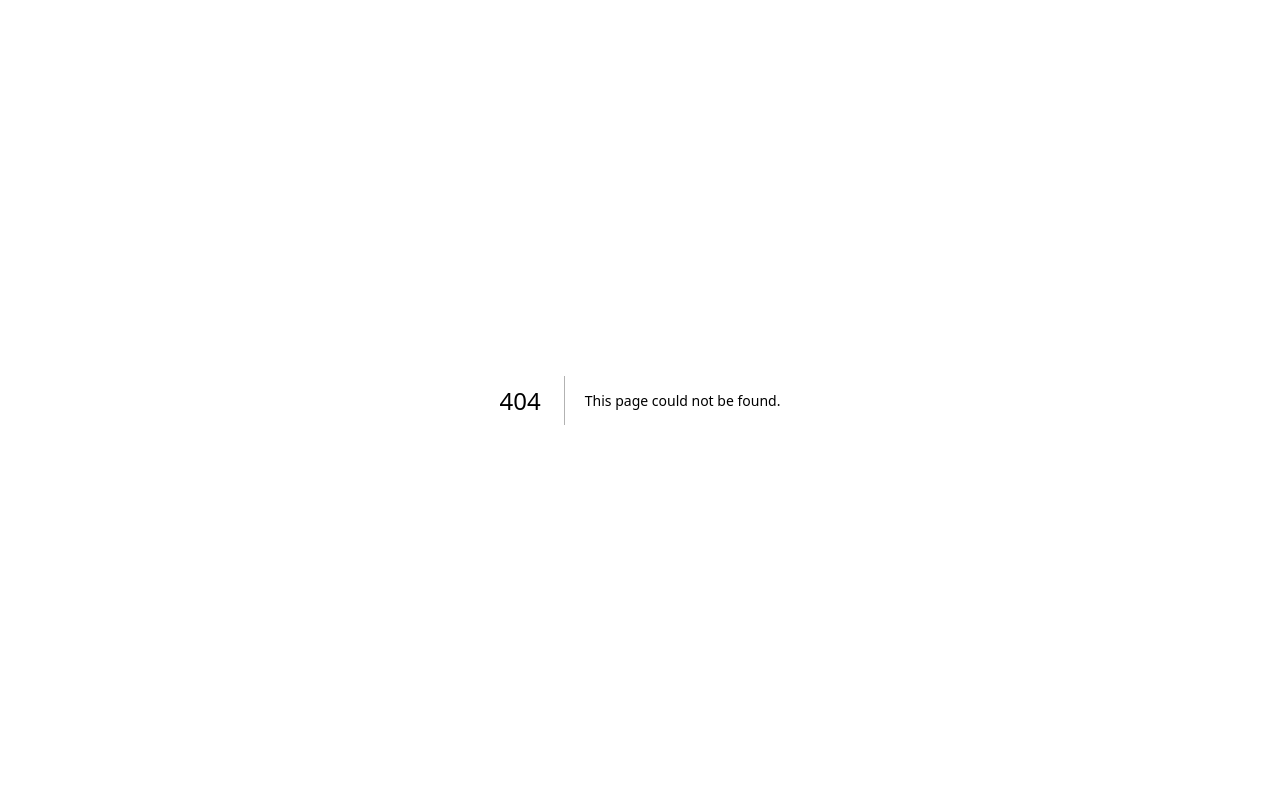
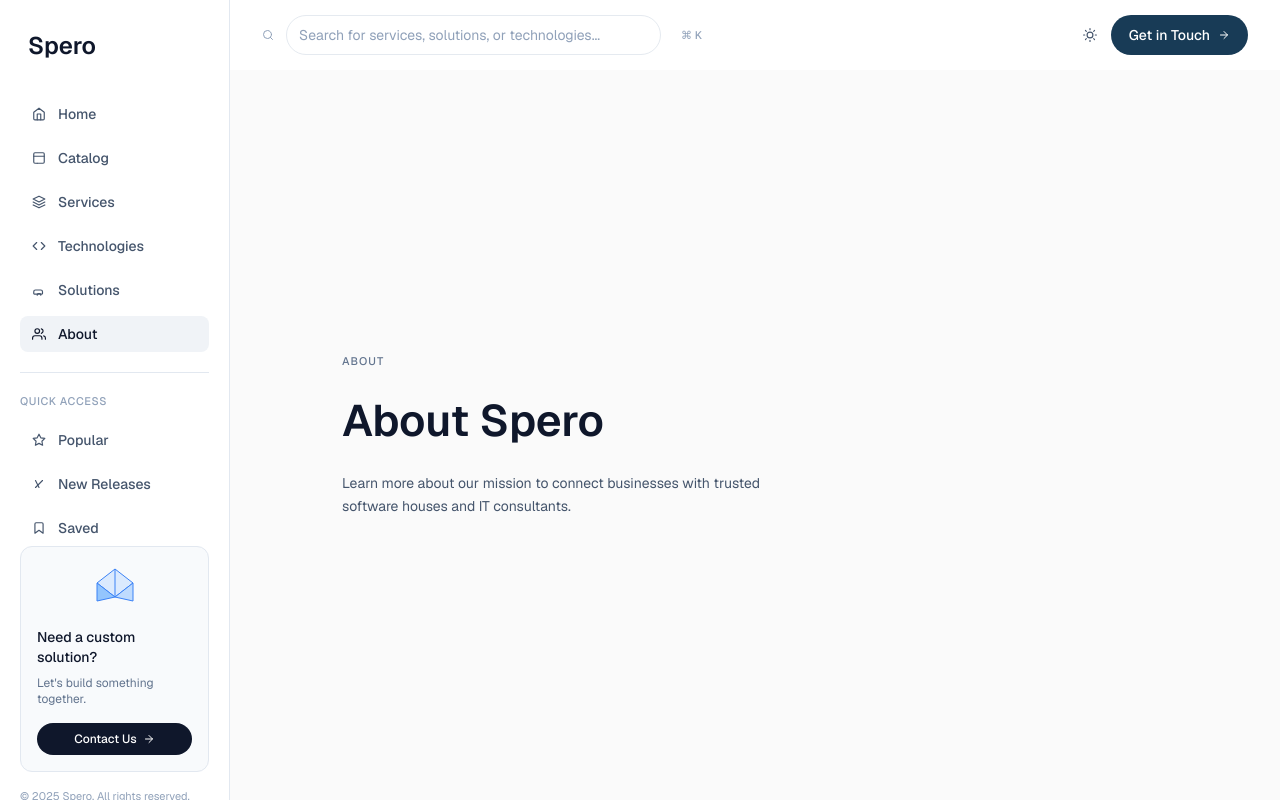
Before and after one commit to RamliWane/e-catalog-SPERO, a Next.js app: page /about in a window 1280 px wide. Before the commit this address had no page. Built offline with nearby package versions, Linux system fonts and the light colour scheme.

Commit message:
feat: navigation sidebar redirect to page

```diff
--- /dev/null
+++ b/app/about/page.tsx
@@ -0,0 +1,29 @@
+import Sidebar from "../components/layout/Sidebar";
+import TopNavbar from "../components/layout/TopNavbar";
+
+export default function AboutPage() {
+  return (
+    <div className="flex h-screen bg-zinc-50 font-sans">
+      <Sidebar />
+      <div className="ml-[230px] flex-1 flex flex-col min-h-0">
+        <TopNavbar />
+        <main className="flex-1 overflow-y-auto p-8 sm:p-12">
+          <div className="flex flex-col items-center justify-center min-h-full py-32 px-16 sm:items-start sm:text-left">
+            <div className="flex flex-col gap-6 text-center sm:items-start sm:text-left">
+              <span className="inline-block text-[11px] font-medium text-slate-500 uppercase tracking-widest">
+                About
+              </span>
+              <h1 className="text-[36px] lg:text-[44px] font-semibold text-slate-900 leading-tight">
+                About Spero
+              </h1>
+              <p className="text-[14px] text-slate-600 leading-relaxed max-w-[460px]">
+                Learn more about our mission to connect businesses with trusted
+                software houses and IT consultants.
+              </p>
+            </div>
+          </div>
+        </main>
+      </div>
+    </div>
+  );
+}
--- a/app/components/layout/Sidebar.tsx
+++ b/app/components/layout/Sidebar.tsx
@@ -1,4 +1,7 @@
-import type { ReactElement } from "react";
+"use client";
+
+import Link from "next/link";
+import { usePathname } from "next/navigation";
 import {
   HouseIcon,
   LayoutGridIcon,
@@ -15,34 +18,34 @@ import {
 
 interface NavItem {
   name: string;
-  active?: boolean;
+  href: string;
 }
 
 const PRIMARY_NAV: NavItem[] = [
-  { name: "Home", active: true },
-  { name: "Catalog" },
-  { name: "Services" },
-  { name: "Technologies" },
-  { name: "Solutions" },
-  { name: "About" },
+  { name: "Home", href: "/" },
+  { name: "Catalog", href: "/catalog" },
+  { name: "Services", href: "/services" },
+  { name: "Technologies", href: "/technologies" },
+  { name: "Solutions", href: "/solutions" },
+  { name: "About", href: "/about" },
 ];
 
 const QUICK_ACCESS: NavItem[] = [
-  { name: "Popular" },
-  { name: "New Releases" },
-  { name: "Saved" },
+  { name: "Popular", href: "/catalog?filter=popular" },
+  { name: "New Releases", href: "/catalog?filter=new" },
+  { name: "Saved", href: "/saved" },
 ];
 
-const ICONS: Record<string, ReactElement> = {
-  House: <HouseIcon size={14} />,
-  LayoutGrid: <LayoutGridIcon size={14} />,
-  Layers3: <Layers3Icon size={14} />,
-  Code2: <Code2Icon size={14} />,
-  Lightbulb: <LightbulbIcon size={14} />,
-  UserRound: <UserRoundIcon size={14} />,
-  Star: <StarIcon size={14} />,
-  Zap: <ZapIcon size={14} />,
-  Bookmark: <BookmarkIcon size={14} />,
+const ICONS: Record<string, React.ComponentType<{ className?: string; size?: number }>> = {
+  House: HouseIcon,
+  LayoutGrid: LayoutGridIcon,
+  Layers3: Layers3Icon,
+  Code2: Code2Icon,
+  Lightbulb: LightbulbIcon,
+  UserRound: UserRoundIcon,
+  Star: StarIcon,
+  Zap: ZapIcon,
+  Bookmark: BookmarkIcon,
 };
 
 const ICON_FOR_ITEM: Record<string, string> = {
@@ -57,25 +60,27 @@ const ICON_FOR_ITEM: Record<string, string> = {
   Saved: "Bookmark",
 };
 
-function NavItem({ name, active }: NavItem) {
-  const Icon = ICONS[ICON_FOR_ITEM[name]];
+function NavItem({ item, pathname }: { item: NavItem; pathname: string }) {
+  const Icon = ICONS[ICON_FOR_ITEM[item.name]];
+  const isActive = pathname === item.href;
   return (
-    <a
-      href="#"
+    <Link
+      href={item.href}
       className={`
         flex w-full items-center gap-3 px-3 py-2 rounded-lg text-sm font-medium
         transition-colors duration-150
-        ${active ? "bg-[#F0F3F7] text-slate-900" : "text-slate-600 hover:bg-slate-100"}
+        ${isActive ? "bg-[#F0F3F7] text-slate-900" : "text-slate-600 hover:bg-slate-100"}
       `}
-      aria-current={active ? "page" : undefined}
+      aria-current={isActive ? "page" : undefined}
     >
-      {Icon}
-      <span>{name}</span>
-    </a>
+      <Icon size={14} />
+      <span>{item.name}</span>
+    </Link>
   );
 }
 
 export default function Sidebar() {
+  const pathname = usePathname();
   return (
     <aside className="fixed inset-y-0 left-0 z-50 w-[230px] flex flex-col border-r border-slate-200 bg-white shrink-0">
       <div className="px-[28px] pt-[28px] pb-[32px]">
@@ -84,7 +89,7 @@ export default function Sidebar() {
 
       <nav className="flex-1 px-5 space-y-2" aria-label="Primary navigation">
         {PRIMARY_NAV.map((item) => (
-          <NavItem key={item.name} {...item} />
+          <NavItem key={item.name} item={item} pathname={pathname} />
         ))}
       </nav>
 
@@ -95,7 +100,7 @@ export default function Sidebar() {
         </h3>
         <nav className="space-y-2" aria-label="Quick access">
           {QUICK_ACCESS.map((item) => (
-            <NavItem key={item.name} {...item} />
+            <NavItem key={item.name} item={item} pathname={pathname} />
           ))}
         </nav>
       </div>
--- /dev/null
+++ b/app/saved/page.tsx
@@ -0,0 +1,28 @@
+import Sidebar from "../components/layout/Sidebar";
+import TopNavbar from "../components/layout/TopNavbar";
+
+export default function SavedPage() {
+  return (
+    <div className="flex h-screen bg-zinc-50 font-sans">
+      <Sidebar />
+      <div className="ml-[230px] flex-1 flex flex-col min-h-0">
+        <TopNavbar />
+        <main className="flex-1 overflow-y-auto p-8 sm:p-12">
+          <div className="flex flex-col items-center justify-center min-h-full py-32 px-16 sm:items-start sm:text-left">
+            <div className="flex flex-col gap-6 text-center sm:items-start sm:text-left">
+              <span className="inline-block text-[11px] font-medium text-slate-500 uppercase tracking-widest">
+                Saved
+              </span>
+              <h1 className="text-[36px] lg:text-[44px] font-semibold text-slate-900 leading-tight">
+                Saved Items
+              </h1>
+              <p className="text-[14px] text-slate-600 leading-relaxed max-w-[460px]">
+                Your saved catalog items will appear here.
+              </p>
+            </div>
+          </div>
+        </main>
+      </div>
+    </div>
+  );
+}
--- /dev/null
+++ b/app/services/page.tsx
@@ -0,0 +1,29 @@
+import Sidebar from "../components/layout/Sidebar";
+import TopNavbar from "../components/layout/TopNavbar";
+
+export default function ServicesPage() {
+  return (
+    <div className="flex h-screen bg-zinc-50 font-sans">
+      <Sidebar />
+      <div className="ml-[230px] flex-1 flex flex-col min-h-0">
+        <TopNavbar />
+        <main className="flex-1 overflow-y-auto p-8 sm:p-12">
+          <div className="flex flex-col items-center justify-center min-h-full py-32 px-16 sm:items-start sm:text-left">
+            <div className="flex flex-col gap-6 text-center sm:items-start sm:text-left">
+              <span className="inline-block text-[11px] font-medium text-slate-500 uppercase tracking-widest">
+                Services
+              </span>
+              <h1 className="text-[36px] lg:text-[44px] font-semibold text-slate-900 leading-tight">
+                Our Services
+              </h1>
+              <p className="text-[14px] text-slate-600 leading-relaxed max-w-[460px]">
+                Explore our range of IT consulting and digital solutions designed
+                to help your business grow and scale.
+              </p>
+            </div>
+          </div>
+        </main>
+      </div>
+    </div>
+  );
+}
--- /dev/null
+++ b/app/solutions/page.tsx
@@ -0,0 +1,29 @@
+import Sidebar from "../components/layout/Sidebar";
+import TopNavbar from "../components/layout/TopNavbar";
+
+export default function SolutionsPage() {
+  return (
+    <div className="flex h-screen bg-zinc-50 font-sans">
+      <Sidebar />
+      <div className="ml-[230px] flex-1 flex flex-col min-h-0">
+        <TopNavbar />
+        <main className="flex-1 overflow-y-auto p-8 sm:p-12">
+          <div className="flex flex-col items-center justify-center min-h-full py-32 px-16 sm:items-start sm:text-left">
+            <div className="flex flex-col gap-6 text-center sm:items-start sm:text-left">
+              <span className="inline-block text-[11px] font-medium text-slate-500 uppercase tracking-widest">
+                Solutions
+              </span>
+              <h1 className="text-[36px] lg:text-[44px] font-semibold text-slate-900 leading-tight">
+                Solutions
+              </h1>
+              <p className="text-[14px] text-slate-600 leading-relaxed max-w-[460px]">
+                Tailored digital solutions for your business needs, from
+                web development to cloud infrastructure.
+              </p>
+            </div>
+          </div>
+        </main>
+      </div>
+    </div>
+  );
+}
--- /dev/null
+++ b/app/technologies/page.tsx
@@ -0,0 +1,29 @@
+import Sidebar from "../components/layout/Sidebar";
+import TopNavbar from "../components/layout/TopNavbar";
+
+export default function TechnologiesPage() {
+  return (
+    <div className="flex h-screen bg-zinc-50 font-sans">
+      <Sidebar />
+      <div className="ml-[230px] flex-1 flex flex-col min-h-0">
+        <TopNavbar />
+        <main className="flex-1 overflow-y-auto p-8 sm:p-12">
+          <div className="flex flex-col items-center justify-center min-h-full py-32 px-16 sm:items-start sm:text-left">
+            <div className="flex flex-col gap-6 text-center sm:items-start sm:text-left">
+              <span className="inline-block text-[11px] font-medium text-slate-500 uppercase tracking-widest">
+                Technologies
+              </span>
+              <h1 className="text-[36px] lg:text-[44px] font-semibold text-slate-900 leading-tight">
+                Technologies
+              </h1>
+              <p className="text-[14px] text-slate-600 leading-relaxed max-w-[460px]">
+                Discover the technology stack and platforms we specialize in to
+                deliver modern, scalable digital products.
+              </p>
+            </div>
+          </div>
+        </main>
+      </div>
+    </div>
+  );
+}
```
Also changed, not shown: app/catalog/page.tsx (+5 -5 lines).
